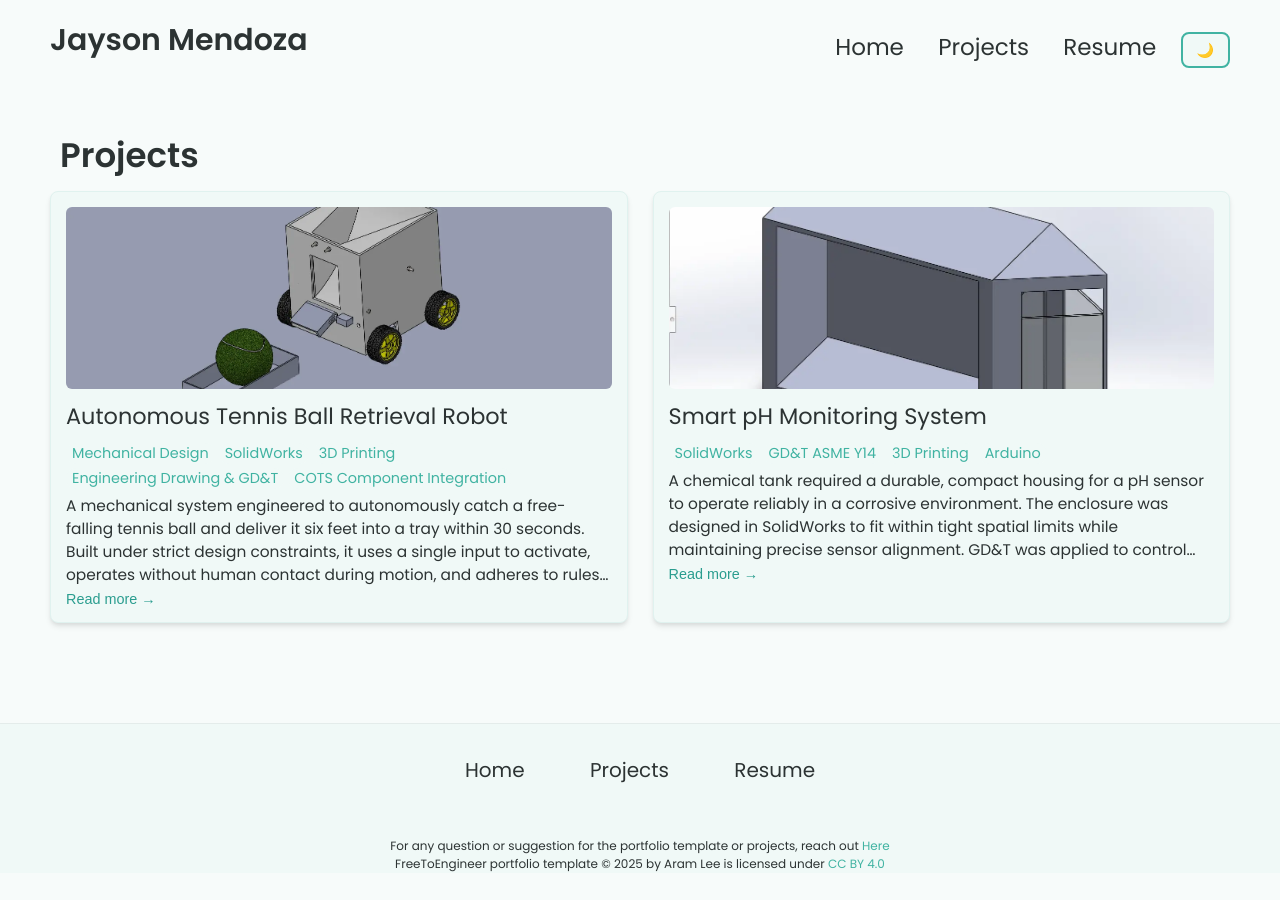
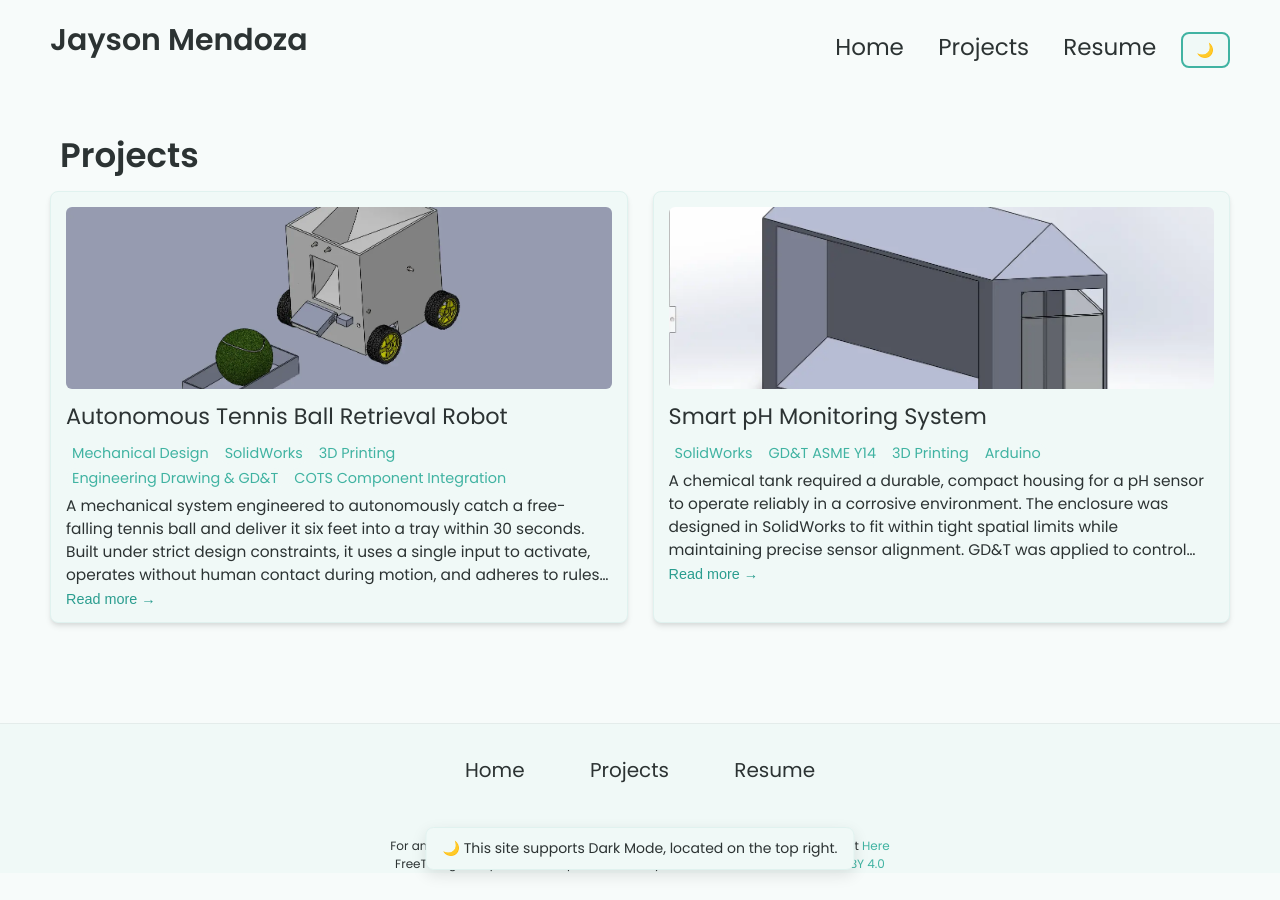
Before and after one commit to jaysonmendoza/jaysonmendoza.github.io, a Jekyll site: the page built from projects.html, in a window 1280 px wide. Built offline with Jekyll 4.4.1, drawn with Linux system fonts in a browser that asks for light colours.

Commit message:
Update wrapper.html

```diff
--- a/_layouts/wrapper.html
+++ b/_layouts/wrapper.html
@@ -1,40 +1,42 @@
 <!DOCTYPE html>
 <html lang="en">
 <head>
-    <meta charset="UTF-8">
-    <meta name="viewport" content="width=device-width, initial-scale=1.0">
+  <meta charset="UTF-8" />
+  <meta name="viewport" content="width=device-width, initial-scale=1.0" />
 
+  <link rel="preconnect" href="https://fonts.googleapis.com" />
+  <link rel="preconnect" href="https://fonts.gstatic.com" crossorigin />
+  <link href="https://fonts.googleapis.com/css2?family=Poppins:wght@400;600&display=swap" rel="stylesheet" />
+  <link
+    rel="stylesheet"
+    href="https://cdnjs.cloudflare.com/ajax/libs/font-awesome/6.7.2/css/all.min.css"
+    integrity="sha512-Evv84Mr4kqVGRNSgIGL/F/aIDqQb7xQ2vcrdIwxfjThSH8CSR7PBEakCr51Ck+w+/U6swU2Im1vVX0SVk9ABhg=="
+    crossorigin="anonymous"
+    referrerpolicy="no-referrer"
+  />
 
-    <link rel="preconnect" href="https://fonts.googleapis.com">
-    <link rel="preconnect" href="https://fonts.gstatic.com" crossorigin>
-    <link href="https://fonts.googleapis.com/css2?family=Poppins:wght@400;600&display=swap" rel="stylesheet">
-    <link rel="stylesheet" href="https://cdnjs.cloudflare.com/ajax/libs/font-awesome/6.7.2/css/all.min.css" integrity="sha512-Evv84Mr4kqVGRNSgIGL/F/aIDqQb7xQ2vcrdIwxfjThSH8CSR7PBEakCr51Ck+w+/U6swU2Im1vVX0SVk9ABhg==" crossorigin="anonymous" referrerpolicy="no-referrer" />
-
-
-    <link rel="stylesheet" href="/css/styles.css">
-    <link rel="stylesheet" href="/css/syntax.css">
+  <link rel="stylesheet" href="/css/styles.css" />
+  <link rel="stylesheet" href="/css/syntax.css" />
 
   <script src="{{ '/assets/js/script.js' | relative_url }}"></script>
 
-
   <title>{{ site.title }}</title>
-
-
 </head>
 <body>
   <!-- NAVBAR -->
-     {% include navbar.html%}
+  {% include navbar.html %}
 
   <div class="page">{{content}}</div>
 
-
   {% include footer.html %}
 
+  <!-- DARK MODE TOAST -->
   <div id="themeTipToast" class="theme-toast" role="alert">
-      🌓 You can switch between dark and light mode in the top right.
+    🌙 This site supports Dark Mode, located on the top right.
   </div>
 
   <script>
+    // Theme toggle logic
     const toggle = document.getElementById('darkModeToggle');
     const savedTheme = localStorage.getItem('theme');
     const prefersDark = window.matchMedia('(prefers-color-scheme: dark)').matches;
@@ -60,7 +62,7 @@
       });
     }
 
-<script>
+    // Show the dark mode support toast every time
     const toast = document.getElementById('themeTipToast');
     if (toast) {
       toast.classList.add('show');
@@ -69,8 +71,5 @@
       }, 5000);
     }
   </script>
-
-</script>
-
 </body>
 </html>
```
Lines whose indentation alone changed are shown as unchanged.
